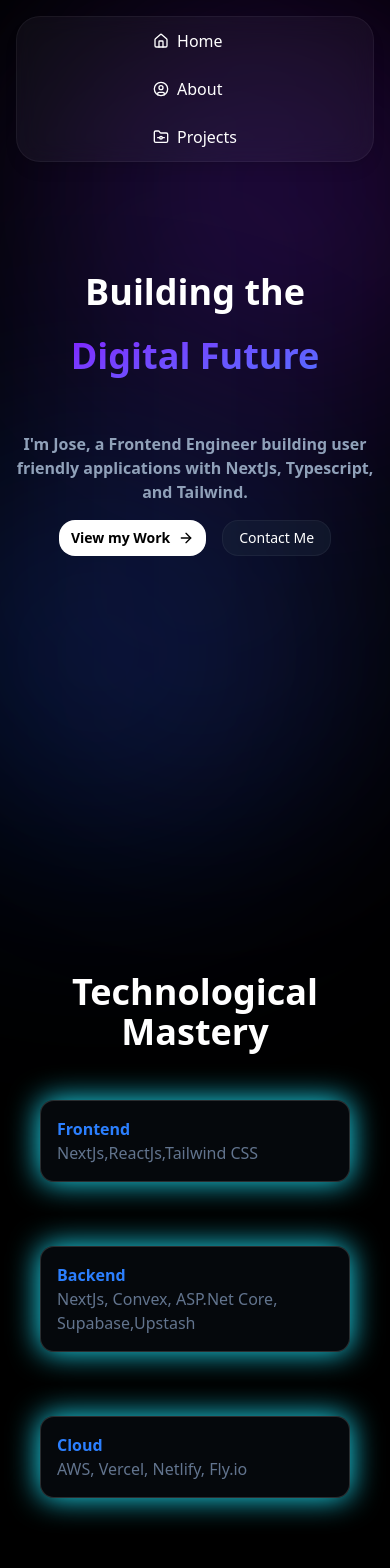
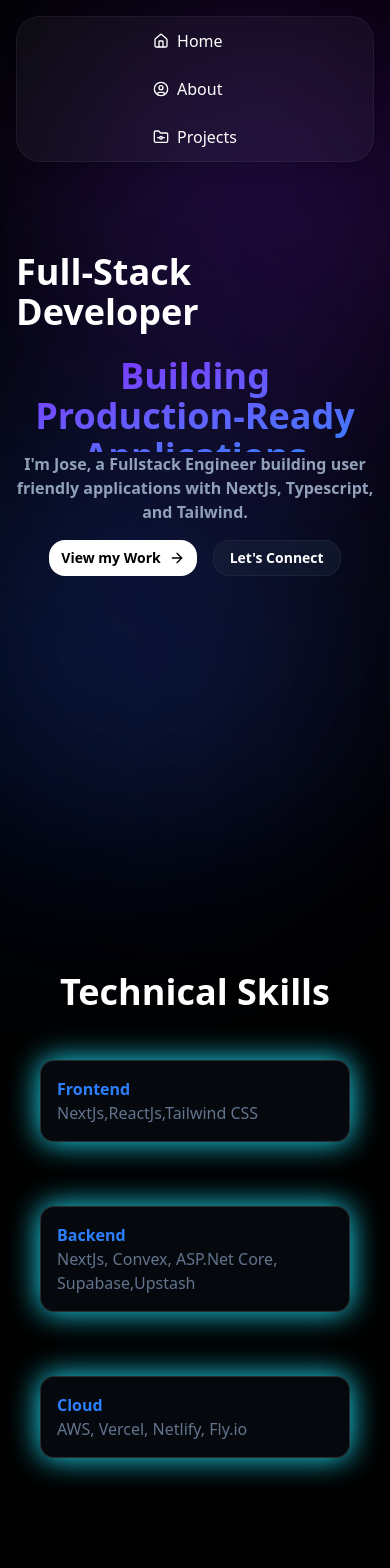
Before and after one commit to Jmelgar1014/portfolio25, a Next.js app: page / in a window 390 px wide. Shown: the top 1568 px of the page. Built offline with nearby package versions, Linux system fonts and the light colour scheme.

Commit message:
added framer motion for some animations

```diff
--- a/app/components/HeroText.tsx
+++ b/app/components/HeroText.tsx
@@ -1,39 +1,55 @@
+"use client";
 import { Button } from "@/components/ui/button";
 import { ArrowRight } from "lucide-react";
 import Link from "next/link";
 import React from "react";
+import { motion } from "motion/react";
 
 const HeroText = () => {
   return (
     <>
       <main className=" px-4 h-screen flex flex-col justify-center w-full">
+        <motion.div
+          initial={{ opacity: 0, y: -100 }}
+          whileInView={{ opacity: 1, y: 0 }}
+          transition={{ duration: 0.8 }}
+          viewport={{ once: true }}
+        >
           <div className="flex flex-col justify-center items-center">
             <h1 className="font-semibold text-4xl sm:text-7xl text-white">
-            Building the
+              Full-Stack Developer
             </h1>
             <br />
-          <h1 className=" font-semibold text-4xl sm:text-7xl bg-gradient-to-br from-violet-600 to-blue-500 bg-clip-text text-transparent h-24">
-            Digital Future
+            <h1 className="text-center font-semibold text-4xl sm:text-7xl bg-gradient-to-br from-violet-600 to-blue-500 bg-clip-text text-transparent h-24">
+              Building Production-Ready Applications
             </h1>
           </div>
           <div>
             <p className="font-semibold text-slate-400 text-center">
-            I&apos;m Jose, a Frontend Engineer building user friendly
+              I&apos;m Jose, a Fullstack Engineer building user friendly
               applications with NextJs, Typescript, and Tailwind.{" "}
             </p>
           </div>
           <div className="flex justify-center my-4">
             <Link href="https://github.com/Jmelgar1014" target="_blank">
-            <Button className="cursor-pointer text-black bg-white rounded-2xl hover:-translate-y-1 font-semibold hover:bg-white hover:shadow-[0_0_30px_rgba(255,255,255,0.5)] active:translate-y-1">
+              <motion.div whileHover={{ translateY: -3 }}>
+                <Button className="cursor-pointer text-black bg-white rounded-2xl  font-semibold hover:bg-white hover:shadow-[0_0_30px_rgba(255,255,255,0.5)] ">
                   View my Work <ArrowRight />
                 </Button>
+              </motion.div>
             </Link>
-          <Link href="https://linkedin.com/in/jose-melgar2019" target="_blank">
-            <Button className="cursor-pointer text-white bg-slate-800/40 border border-white/5 ml-4 rounded-2xl hover:bg-slate-800/40 hover:shadow-[0_0_30px_rgba(255,255,255,0.5)] hover:border hover:border-white/30 hover:-translate-y-1 active:translate-y-1">
-              Contact Me
+            <Link
+              href="https://linkedin.com/in/jose-melgar2019"
+              target="_blank"
+            >
+              <motion.div whileHover={{ translateY: -3 }}>
+                <Button className="cursor-pointer text-white bg-slate-800/40 border font-semibold border-white/5 ml-4 rounded-2xl hover:bg-slate-800/40 hover:shadow-[0_0_30px_rgba(255,255,255,0.5)] hover:border hover:border-white/30 ">
+                  Let&apos;s Connect
                 </Button>
+              </motion.div>
             </Link>
           </div>
+        </motion.div>
       </main>
     </>
   );
--- a/app/components/ProjectItem.tsx
+++ b/app/components/ProjectItem.tsx
@@ -1,9 +1,10 @@
 import React from "react";
 import Image, { StaticImageData } from "next/image";
-import { ExternalLink, Github } from "lucide-react";
+import { ExternalLink } from "lucide-react";
 import Link from "next/link";
 import GithubIcon from "./icons/GithubIcon";
 import CustomBage from "./CustomBage";
+import { motion } from "motion/react";
 
 interface projectDetails {
   ImagePath: StaticImageData;
@@ -24,6 +25,13 @@ export const ProjectItem = ({
 }: projectDetails) => {
   return (
     <>
+      <motion.div
+        variants={{
+          hidden: { opacity: 0, y: -100 },
+          visible: { opacity: 1, y: 0 }
+        }}
+        transition={{ duration: 0.5 }}
+      >
         <div className="border border-white/5 sm:min-h-[600px] bg-slate-800/20 rounded-2xl m-8 ">
           <div className="flex flex-col h-full">
             <div className="text-white h-[300px] w-full overflow-hidden rounded-t-2xl">
@@ -71,6 +79,7 @@ export const ProjectItem = ({
             </div>
           </div>
         </div>
+      </motion.div>
     </>
   );
 };
--- a/app/components/sections/About.tsx
+++ b/app/components/sections/About.tsx
@@ -1,5 +1,7 @@
+"use client";
 import React from "react";
 import { StackCards } from "../StackCards";
+import { motion } from "motion/react";
 
 const About = () => {
   const techStack = [
@@ -20,18 +22,34 @@ const About = () => {
         id="about"
       >
         <div className="">
-          <div className="">
+          <motion.div
+            initial={{ opacity: 0, filter: "blur(10px)" }}
+            whileInView={{ opacity: 1, filter: "blur(0px)" }}
+            transition={{ duration: 0.8 }}
+            viewport={{ once: true, amount: 0.5 }}
+          >
             <h1 className="text-4xl font-semibold text-white mb-4 text-center sm:text-left sm:text-7xl">
-              Technological Mastery
+              Technical Skills
             </h1>
-          </div>
+          </motion.div>
+          <motion.div
+            initial={{ opacity: 0, filter: "blur(10px)" }}
+            whileInView={{ opacity: 1, filter: "blur(0px)" }}
+            transition={{ duration: 0.5 }}
+            viewport={{ once: true, amount: 0.3 }}
+          >
             <div className="grid grid-cols-1 md:grid-cols-2 place-items-center mx-10 sm:mx-2 ">
               {techStack.map((stack, index) => {
                 return (
-                <StackCards key={index} title={stack.Title} tech={stack.Tech} />
+                  <StackCards
+                    key={index}
+                    title={stack.Title}
+                    tech={stack.Tech}
+                  />
                 );
               })}
             </div>
+          </motion.div>
         </div>
         {/* <div className="px-4">test image</div> */}
       </main>
--- a/app/components/sections/Projects.tsx
+++ b/app/components/sections/Projects.tsx
@@ -1,3 +1,4 @@
+"use client";
 import React from "react";
 import { ProjectItem } from "../ProjectItem";
 import ImageTest from "../../assets/test.png";
@@ -5,6 +6,7 @@ import BudgetWise from "../../assets/BudgetWiseScreenshot.png";
 import Landscape from "../../assets/MannysLawn Screenshot.png";
 import JobTracker from "../../assets/JobTracker Screenshot.png";
 import { Teachers } from "next/font/google";
+import { motion } from "motion/react";
 
 const Projects = () => {
   const projectItems = [
@@ -44,6 +46,12 @@ const Projects = () => {
   return (
     <>
       <main className="sm:px-32" id="Projects">
+        <motion.div
+          initial={{ opacity: 0, filter: "blur(10px)" }}
+          whileInView={{ opacity: 1, filter: "blur(0px)" }}
+          transition={{ duration: 0.8 }}
+          viewport={{ once: true, amount: 0.5 }}
+        >
           <div className="grid grid-cols-1 md:grid-cols-2 my-8">
             <div className="px-4">
               <h1 className="text-7xl text-white font-semibold text-center sm:text-left">
@@ -55,11 +63,32 @@ const Projects = () => {
               </p>
             </div>
           </div>
-        <div className="grid grid-cols-1 md:grid-cols-2">
-          {projectItems.map((project, index) => {
+        </motion.div>
+
+        <div className="flex flex-col">
+          {/* Group items into rows of 2 */}
+          {Array.from({ length: Math.ceil(projectItems.length / 2) }).map((_, rowIndex) => {
+            const rowItems = projectItems.slice(rowIndex * 2, rowIndex * 2 + 2);
+            return (
+              <motion.div
+                key={rowIndex}
+                className="grid grid-cols-1 md:grid-cols-2"
+                initial="hidden"
+                whileInView="visible"
+                viewport={{ once: true, amount: 0.3 }}
+                variants={{
+                  hidden: {},
+                  visible: {
+                    transition: {
+                      staggerChildren: 0.2
+                    }
+                  }
+                }}
+              >
+                {rowItems.map((project, index) => {
                   return (
                     <ProjectItem
-                key={index}
+                      key={rowIndex * 2 + index}
                       ImagePath={project.ImagePath}
                       Title={project.Title}
                       Description={project.Desc}
@@ -69,7 +98,9 @@ const Projects = () => {
                     />
                   );
                 })}
-          {/* <ProjectItem /> */}
+              </motion.div>
+            );
+          })}
         </div>
       </main>
     </>
--- a/package.json
+++ b/package.json
@@ -13,6 +13,7 @@
     "class-variance-authority": "^0.7.1",
     "clsx": "^2.1.1",
     "lucide-react": "^0.554.0",
+    "motion": "^12.23.25",
     "next": "16.0.4",
     "react": "19.2.0",
     "react-dom": "19.2.0",
```
Also changed, not shown: 1 other file (tests, documents, lock files or other folders). Lines whose indentation alone changed are shown as unchanged.
